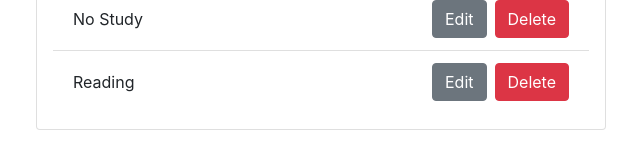
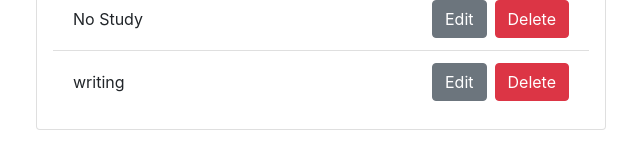
Before and after one commit to GAURAVJAIN2498/django-todo-react, a React (Create React App) app in the folder frontend/: page / in a window 1280 px wide. Shown: the part 229-389 px from the top of the page, without its empty margins (319-959 px from the left). Built offline with nearby package versions, Linux system fonts and the light colour scheme.

Commit message:
update js

```diff
--- a/frontend/src/App.js
+++ b/frontend/src/App.js
@@ -21,7 +21,7 @@ const todoItems = [
   },
   {
     id: 4,
-    title: "Reading",
+    title: "writing",
     description: "Write article on how to use Django with React",
     completed: false,
   },
```
